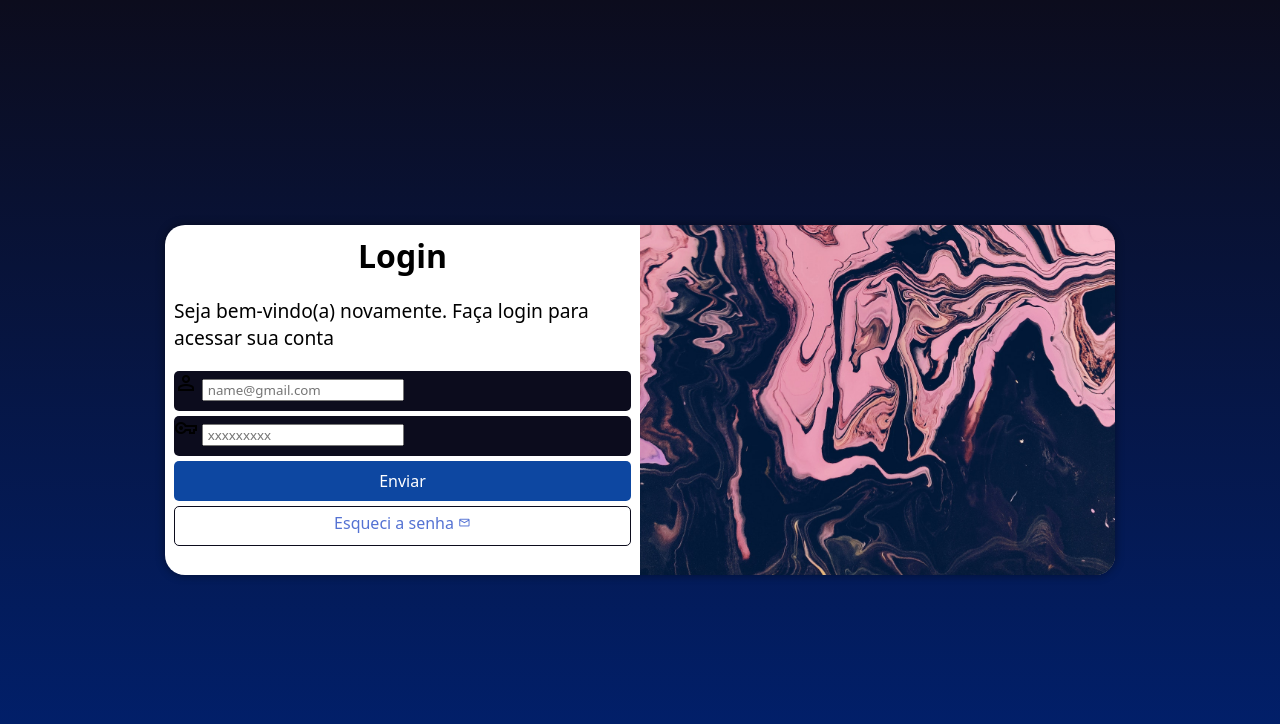
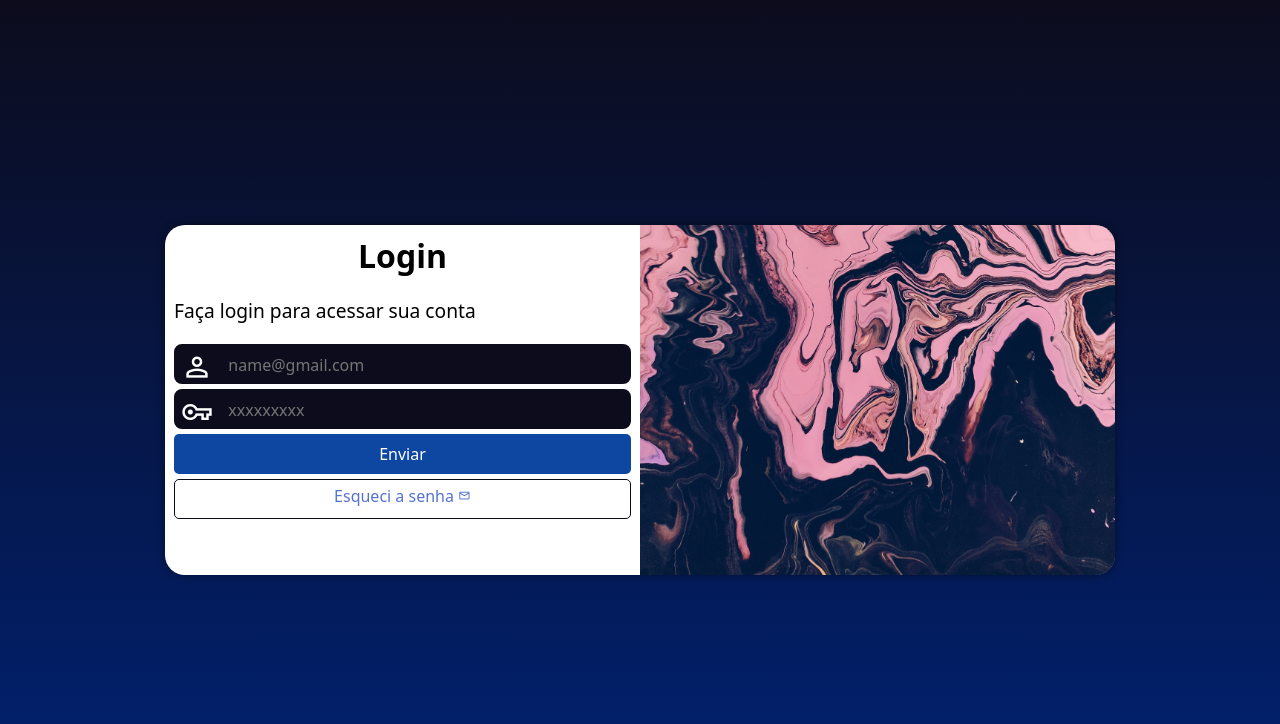
Before and after one commit to AlvaroGabriell/projeto-login, a plain HTML site: page index.html in a window 1280 px wide. Drawn offline with nearby package versions, Linux system fonts and the light colour scheme.

Commit message:
pequenos ajustes

```diff
--- a/estilos/style.css
+++ b/estilos/style.css
@@ -26,7 +26,7 @@
 
 body,
 html {
-    background-color: var(--cor4);
+    background-color: var(--cor3);
     height: 100vh;
     width: 100vw;
 }
@@ -82,19 +82,45 @@ div#formulario>p {
     font-size: 0.8em;
 }
 
-form>div.campo{
+form>div.campo {
     background-color: var(--cor4);
+    border: 2px solid var(--cor4);
     display: block;
     width: 100%;
     height: 40px;
-    border-radius: 5px;
+    border-radius: 8px;
     margin: 5px 0px;
 }
-div.campo>label{
+
+div.campo>label {
     display: none;
+}
 
+div.campo>span {
+    color: white;
+    /*background-color: black;*/
+    font-size: 2em;
+    width: 40px;
+    padding: 5px;
 }
-form > input[type=submit] {
+
+div.campo>input {
+    background-color: var(--cor4);
+    font-size: 1em;
+    width: calc(100% - 45px);
+    height: 100%;
+    border:0px;
+    border-radius: 8px;
+    padding: 4px;
+
+    transform: translateY(-12px);
+}
+
+div.campo>input:focus-within {
+    background-color: white;
+}
+
+form>input[type=submit] {
     display: block;
     font-size: 1em;
     width: 100%;
@@ -105,26 +131,30 @@ border: none;
     border-radius: 5px;
     cursor: pointer;
 }
-form>input[type=submit]:hover{
-    background-color:var(--cor3);
+
+form>input[type=submit]:hover {
+    background-color: var(--cor3);
 }
-form>a.botao{
+
+form>a.botao {
     display: block;
     text-align: center;
-    font-size:1em;
-    width:100%;
-    height:40px;
+    font-size: 1em;
+    width: 100%;
+    height: 40px;
     padding-top: 5px;
     margin-top: 5px;
     background-color: white;
     border: 1px solid var(--cor4);
     border-radius: 5px;
     text-decoration: none;
-    color:var(--cor2);
+    color: var(--cor2);
 }
-form>a.botao:hover{
+
+form>a.botao:hover {
     background-color: var(--cor3);
 }
-form>a.botao>span{
+
+form>a.botao>span {
     font-size: 0.8em;
 }
--- a/index.html
+++ b/index.html
@@ -19,7 +19,7 @@
 
             <div id="formulario">
                 <h1>Login</h1>
-                <p>Seja bem-vindo(a) novamente. Faça login para acessar sua conta </p>
+                <p>Faça login para acessar sua conta </p>
                 <form action="login.php" method="post" autocomplete="on">
                 <div class="campo">
                     <span class="material-symbols-outlined">
```
Lines whose indentation alone changed are shown as unchanged.
